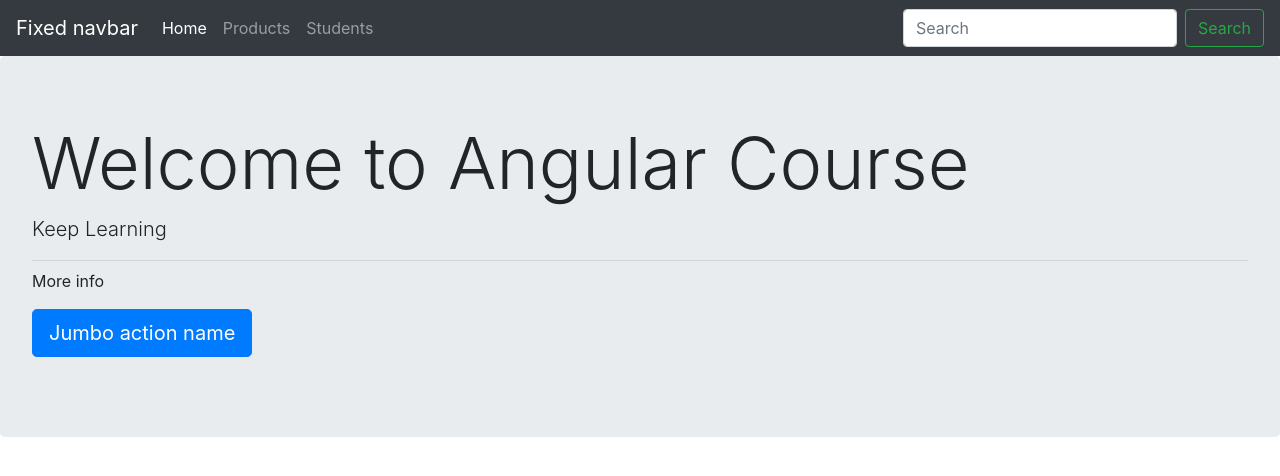
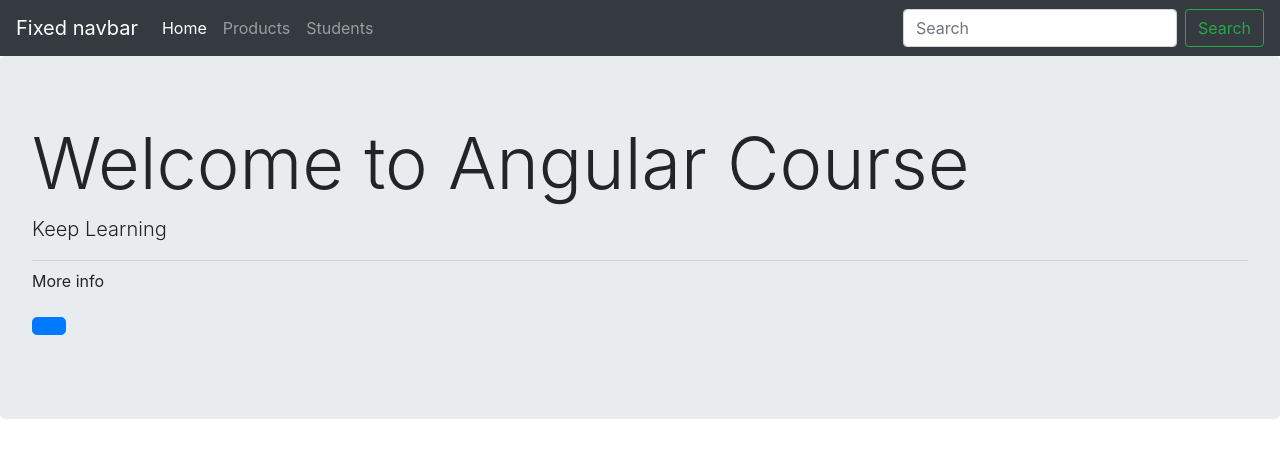
Before and after one commit to jrp1414/December2020Batch2, an Angular app: page / in a window 1280 px wide. Shown: the top 476 px of the page. Built offline with nearby package versions, Linux system fonts and the light colour scheme.

Commit message:
Observable basics

```diff
--- a/package.json
+++ b/package.json
@@ -22,6 +22,7 @@
     "bootstrap": "^4.5.3",
     "jquery": "^3.5.1",
     "rxjs": "~6.5.4",
+    "rxjs-compat": "^6.6.3",
     "tslib": "^1.10.0",
     "zone.js": "~0.10.2"
   },
--- a/src/app/home/home.component.html
+++ b/src/app/home/home.component.html
@@ -4,6 +4,6 @@
     <hr class="my-2">
     <p>More info</p>
     <p class="lead">
-        <a class="btn btn-primary btn-lg" href="Jumbo action link" role="button">Jumbo action name</a>
+        <a class="btn btn-primary btn-lg" href="Jumbo action link" role="button">{{counter}}</a>
     </p>
 </div>
--- a/src/app/home/home.component.ts
+++ b/src/app/home/home.component.ts
@@ -1,15 +1,82 @@
-import { Component, OnInit } from '@angular/core';
+import { Component, EventEmitter, OnDestroy, OnInit } from '@angular/core';
+//import {Observable, Subscription} from "rxjs-compat";
+import {Observable, Observer, Subject} from "rxjs";
 
 @Component({
   selector: 'app-home',
   templateUrl: './home.component.html',
   styles: []
 })
-export class HomeComponent implements OnInit {
-
+export class HomeComponent implements OnInit,OnDestroy {
+  // numSubs:Subscription;
   constructor() { }
 
+  counter:number;
   ngOnInit(): void {
+    // let numObs = Observable.interval(1000);
+    // this.numSubs = numObs.subscribe((num)=>{
+    //   console.log(num);
+    //   this.counter = num;
+    // });
+
+    // let obs = new Observable((observer:Observer<string>)=>{
+    //   setTimeout(() => {
+    //     observer.next("First Data released");
+    //   }, 1000);
+    //   setTimeout(() => {
+    //     observer.next("Second Data released");
+    //   }, 3000);
+
+    //   setTimeout(() => {
+    //     observer.next("Third Data released");
+    //   }, 5000);
+
+    //   // setTimeout(() => {
+    //   //   observer.error("Error occurred");
+    //   // }, 6000);
+
+    //   setTimeout(() => {
+    //     observer.complete();
+    //   }, 6000);
+
+
+    //   setTimeout(() => {
+    //     observer.next("Fourth Data released");
+    //   }, 7000);
+    // });
+
+    // obs.subscribe(
+    //   (data)=>{console.log(data);},
+    //   (error)=>{console.error(error);},
+    //   ()=>{console.log("Completed")});
+
+    // let subObs = new Subject();
+    // setTimeout(() => {
+    // subObs.next("First Subject");
+    // }, 1000);
+
+    // setTimeout(() => {
+    //   subObs.next("Second Subject");
+    // }, 2000);
+    // setTimeout(() => {
+    //   subObs.next("Third Subject");
+    // }, 3000);
+
+    // subObs.subscribe((data)=>{
+    //   console.log(data);
+    // });
+
+    let ee = new EventEmitter();
+    ee.emit("Data Emitted");
+
+    ee.subscribe((data)=>{
+      console.log(data);
+    });
+
+  }
+
+  ngOnDestroy(): void {
+    //this.numSubs.unsubscribe();
   }
 
 }
```
Also changed, not shown: 1 other file (tests, documents, lock files or other folders).
